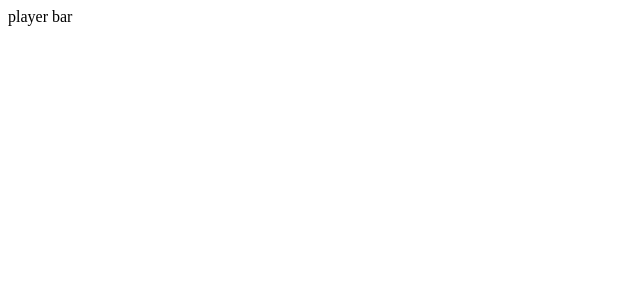
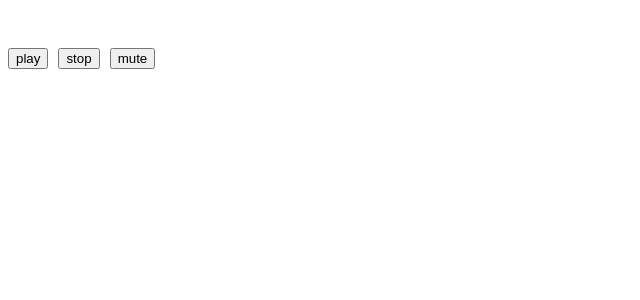
Before and after one commit to doc1atis/RadioApp, a React (Create React App) app in the folder radio-client/: page / in a window 1280 px wide. Shown: the top 300 px of the page, without its empty margins (0-640 px from the left). Built offline with nearby package versions, Linux system fonts and the light colour scheme.

Commit message:
play stop and mute functionality added

```diff
--- a/radio-client/src/components/PlayerBar/PlayerBar.css
+++ b/radio-client/src/components/PlayerBar/PlayerBar.css
@@ -0,0 +1,4 @@
+.bar-button {
+  margin-right: 10px;
+  margin-top: 40px;
+}
--- a/radio-client/src/components/PlayerBar/PlayerBar.js
+++ b/radio-client/src/components/PlayerBar/PlayerBar.js
@@ -1,16 +1,11 @@
 import React, { Component } from "react";
 import { Howl } from "howler";
+import "./PlayerBar.css";
+import stations from "../../Stations/Station";
 export default class PlayerBar extends Component {
   state = { isPlaying: false, isMuted: false };
-  stations = {
-    src:
-      "https://prod-54-82-58-142.wostreaming.net/sbsystems-wskqfmaac-imc1?session-id=f8267be2ab9d9e9d13f394d0ec8e9984&c_yob=1994&c_gender=m&source=TuneIn",
-    freq: "97.9",
-    title: "La Mega"
-  };
-
   sound = new Howl({
-    src: this.stations.src,
+    src: stations[0].src,
     format: ["mp3", "acc"],
     html5: true,
     onplay: soundId => {
@@ -24,7 +19,7 @@ export default class PlayerBar extends Component {
     }
   });
   soundId = null;
-  listenToRadio = () => {
+  playRadio = () => {
     this.soundId = this.sound.play();
   };
 
@@ -40,6 +35,18 @@ export default class PlayerBar extends Component {
     }
   };
   render() {
-    return <div>player bar</div>;
+    return (
+      <div>
+        <button className="bar-button" onClick={this.playRadio}>
+          play
+        </button>
+        <button className="bar-button" onClick={this.stopRadio}>
+          stop
+        </button>
+        <button className="bar-button" onClick={this.muteAndUnmuteRadio}>
+          mute
+        </button>
+      </div>
+    );
   }
 }
```
Also changed, not shown: radio-client/src/components/MuteButton/MuteButton.css (added), radio-client/src/components/MuteButton/MuteButton.js (added), radio-client/src/components/PlayButton/PlayButton.css (added), radio-client/src/components/PlayButton/PlayButton.js (added), radio-client/src/components/StopButton/StopButton.css (added), radio-client/src/components/StopButton/StopButton.js (added), radio-client/src/components/UnmuteButton/UnmuteButton.css (added), radio-client/src/components/UnmuteButton/UnmuteButton.js (added).
